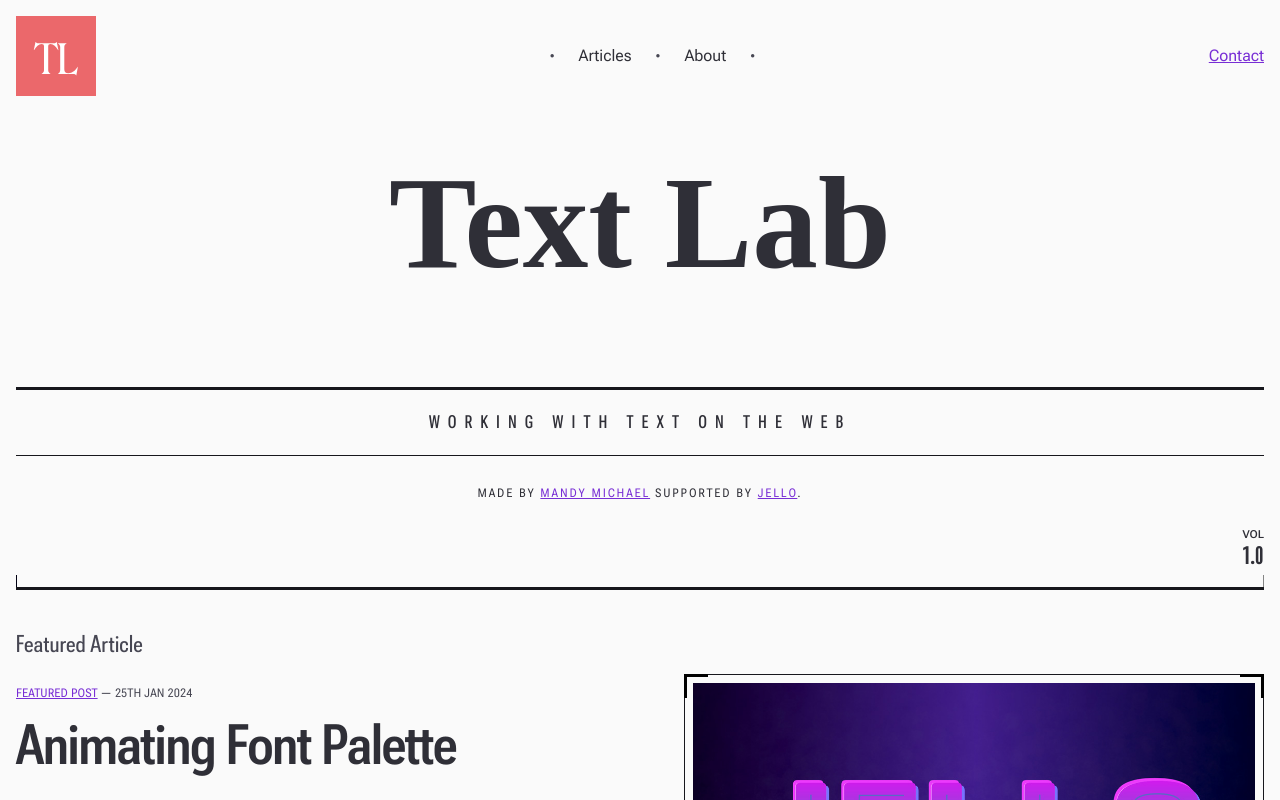
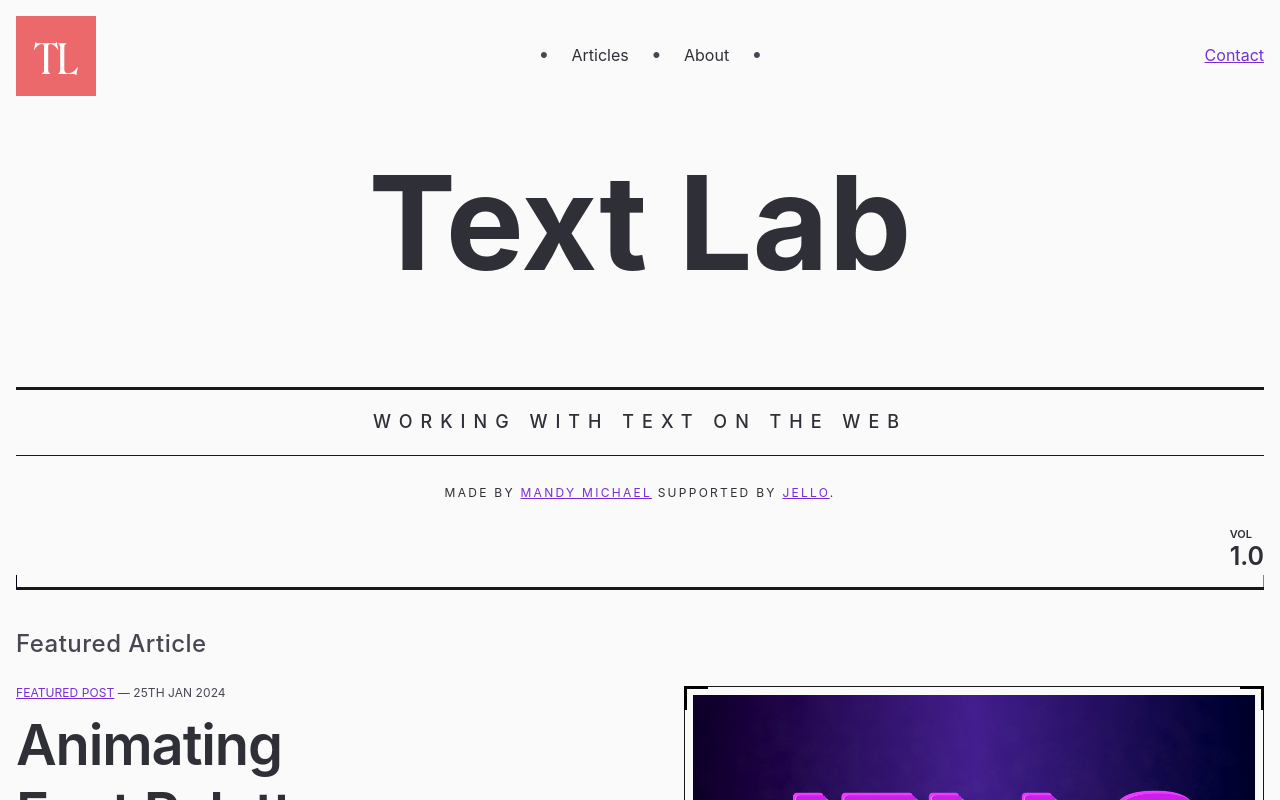
Before and after one commit to mandymichael/textlab, a Next.js app: page / in a window 1280 px wide. Shown: the top 800 px of the page. Built offline with nearby package versions, Linux system fonts and the light colour scheme; no server answers; a web font is replaced by a local one.

Commit message:
switch to system fonts

```diff
--- a/styles/global.css
+++ b/styles/global.css
@@ -1,7 +1,8 @@
 body {
   padding: 0;
   margin: 0;
-  font-family: Roboto, Arial, sans-serif;
+  font-family: -apple-system, BlinkMacSystemFont, "Segoe UI", Helvetica, Arial,
+    sans-serif;
   color: #474753;
   background: #fafafa;
   line-height: 1.2;
@@ -20,7 +21,7 @@ img {
   max-width: 100%;
   height: auto;
 }
-
+/*
 @font-face {
   font-family: Roboto;
   src: url(../pages/fonts/RobotoFlex.woff2);
@@ -34,7 +35,7 @@ img {
   src: url(../pages/fonts/RoslindaleVariable.woff2);
   weight: 700;
   font-display: swap;
-}
+} */
 
 a {
   color: #782ed5;
@@ -60,7 +61,8 @@ h4 {
 }
 
 h1 {
-  font-family: Roslindale, "Times Fallback", serif;
+  font-family: -apple-system, BlinkMacSystemFont, "Segoe UI", Helvetica, Arial,
+    sans-serif;
 }
 
 h2 {
@@ -102,7 +104,8 @@ blockquote {
 
   &::before {
     content: "\201C";
-    font-family: Roslindale, "Times Fallback", serif;
+    font-family: -apple-system, BlinkMacSystemFont, "Segoe UI", Helvetica, Arial,
+      sans-serif;
     position: absolute;
     font-size: 3em;
     top: -0.2em;
```
